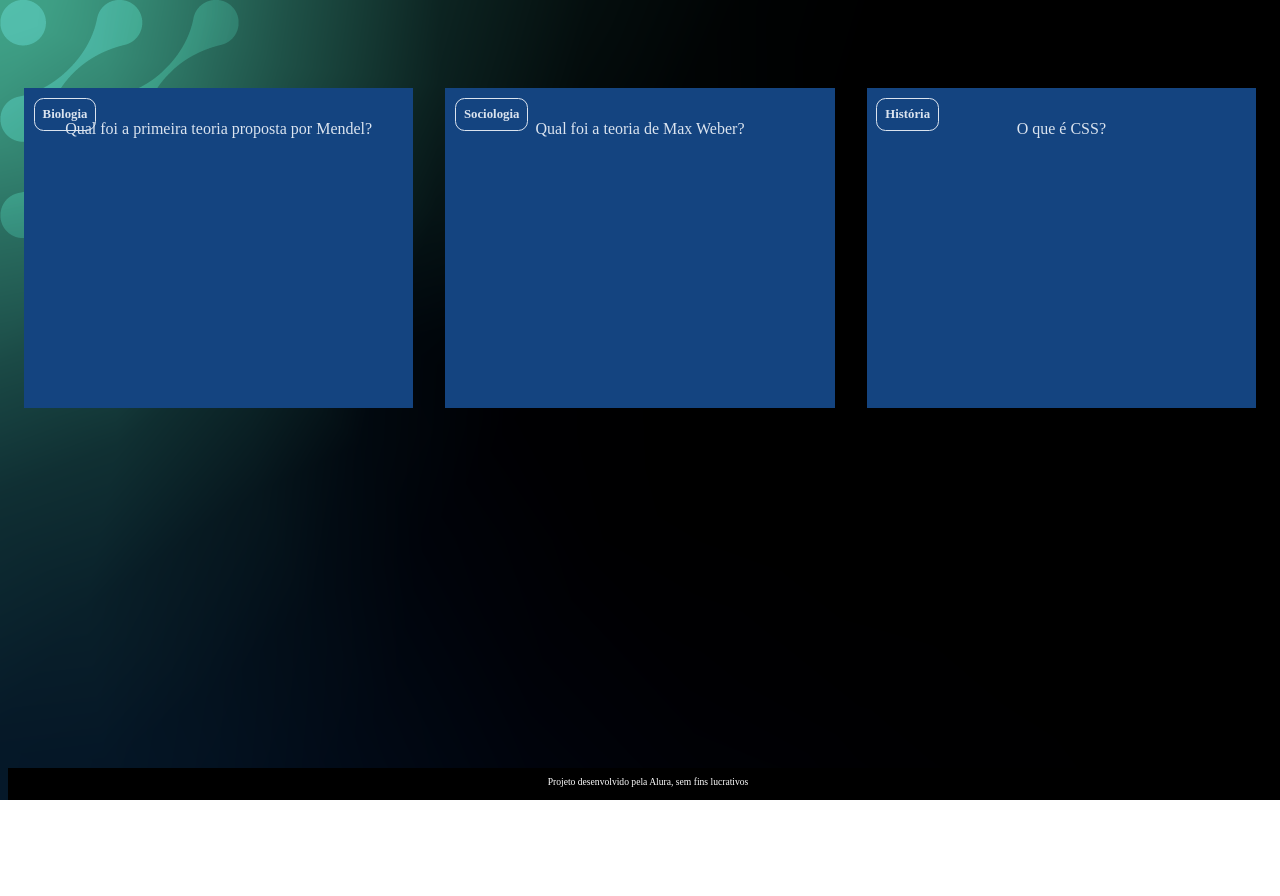
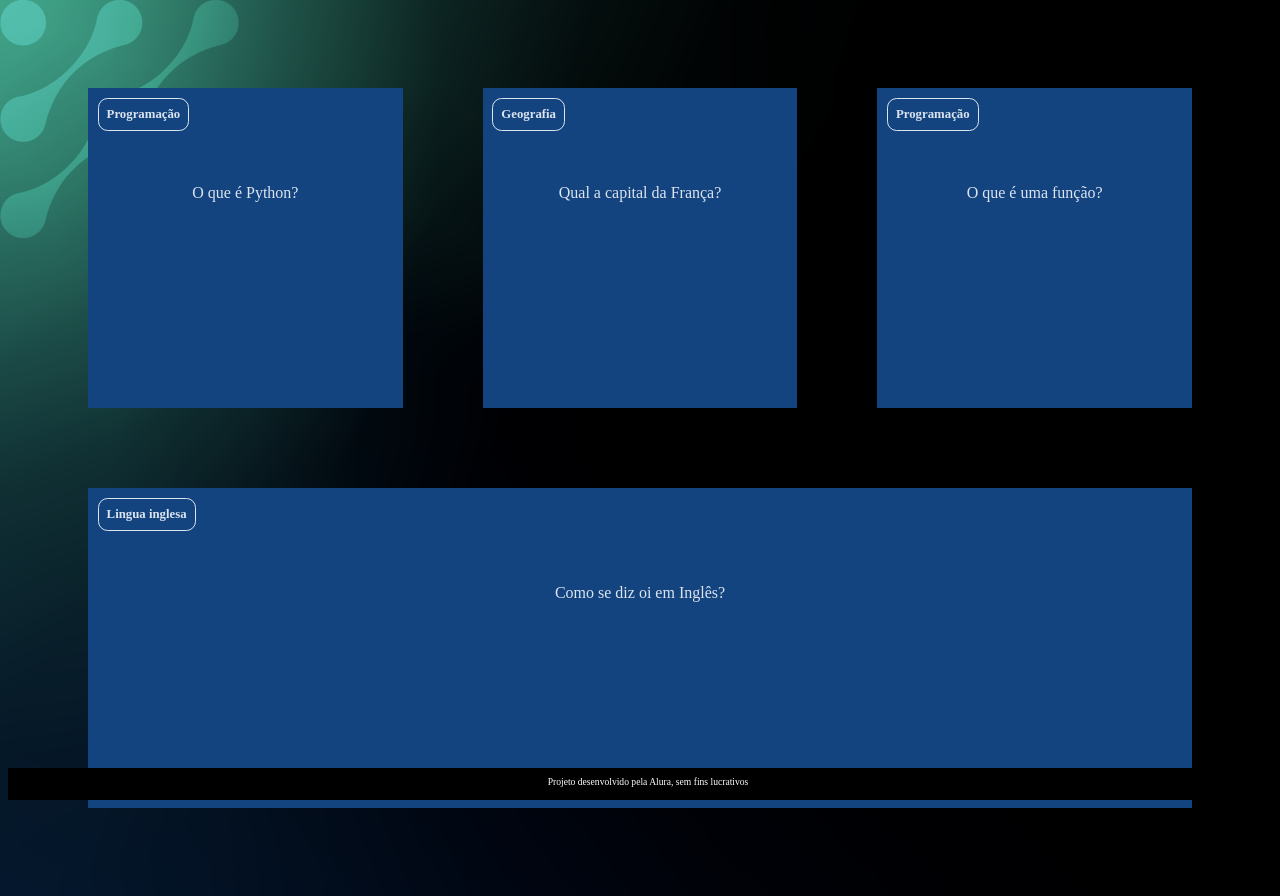
Before and after one commit to cauaneribeiro/3-trimestre, a plain HTML site: page index.html in a window 1280 px wide. Before the commit the page ends 800 px from the top, so only its background shows below. Drawn offline with Linux system fonts and the light colour scheme.

Commit message:
Add files via upload

```diff
--- /dev/null
+++ b/app.js
@@ -0,0 +1,19 @@
+function criaCartao(categoria, pergunta, resposta) {
+    let container = document.getElementById('container')
+    let cartao = document.createElement('article')
+    cartao.className = 'cartao'
+
+    cartao.innerHTML = `
+    <div class="cartao__conteudo">
+    <h3>${categoria}</h3>
+    <div class="cartao__conteudo__pergunta">
+        <p>${pergunta}</p>
+    </div>
+    <div class="cartao__conteudo__resposta">
+        <p>${resposta}</p>
+    </div>
+    </div>
+    `
+    container.appendChild(cartao)
+
+}
--- a/index.html
+++ b/index.html
@@ -9,43 +9,23 @@
 <body>
     <main>
         <section id="container">
-            <article class="cartao">
+            <!-- <article class="cartao">
                 <div class="cartao__conteudo">
-                    <h3>Biologia</h3>
+                    <h3>Programação</h3>
                     <div class="cartao__conteudo__pergunta">
-                        <p>Qual foi a primeira teoria proposta por Mendel?</p>
+                        <p>O que é JavaScript?</p>
                     </div>
                     <div class="cartao__conteudo__resposta">
-                        <p>Segregação dos fatores.</p>
+                        <p>O JavaScript é uma linguagem de programação</p>
                     </div>
                 </div>
-            </article>
-            <article class="cartao">
-                <div class="cartao__conteudo">
-                    <h3>Sociologia</h3>
-                    <div class="cartao__conteudo__pergunta">
-                        <p>Qual foi a teoria de Max Weber?</p>
-                    </div>
-                    <div class="cartao__conteudo__resposta">
-                    <p>Considera as organizações como sistemas burocráticos.</p>
-                    </div>
-                </div>
-            </article>
-            <article class="cartao">
-                <div class="cartao__conteudo">
-                    <h3>História</h3>
-                    <div class="cartao__conteudo__pergunta">
-                        <p>O que é CSS?</p>
-                    </div>
-                    <div class="cartao__conteudo__resposta">
-                    <p>O CSS é uma linguagem de estilização</p>
-                    </div>
-                </div>
-            </article>
+            </article> -->
         </section>
     </main>
     <footer>
         <p>Projeto desenvolvido pela Alura, sem fins lucrativos</p>
     </footer>
+    <script src="app.js"></script>
+    <script src="perguntas.js"></script>
 </body>
 </html>
--- /dev/null
+++ b/perguntas.js
@@ -0,0 +1,23 @@
+criaCartao(
+    'Programação',
+    'O que é Python?',
+    'O Python é uma linguagem de programação'
+)
+
+criaCartao(
+    'Geografia',
+    'Qual a capital da França?',
+    'A capital da França é Paris'
+)
+
+criaCartao(
+    'Programação',
+    'O que é uma função?',
+    'Uma função é um bloco de código que executa alguma tarefa'
+)
+
+criaCartao(
+    'Lingua inglesa',
+    'Como se diz oi em Inglês?',
+    'Oi em ingles é HI (RAI)'
+)
--- a/style.css
+++ b/style.css
@@ -11,6 +11,10 @@ body {
 
 #container {
     display: flex;
+    flex-wrap: wrap;
+    justify-content: space-between;
+    padding: 4rem;
+    gap: 3rem;
 }
 
 .cartao {
@@ -61,7 +65,7 @@ body {
     transform: rotateY(180deg);
 }
 
-
+.cartao__conteudo__pergunta,
 .cartao__conteudo__resposta {
     backface-visibility: hidden;
     position: absolute;
@@ -72,6 +76,7 @@ body {
 .cartao__conteudo__resposta {
     transform: rotateY(180deg);
 }
+
 
 footer {
     background-color: black;
```
